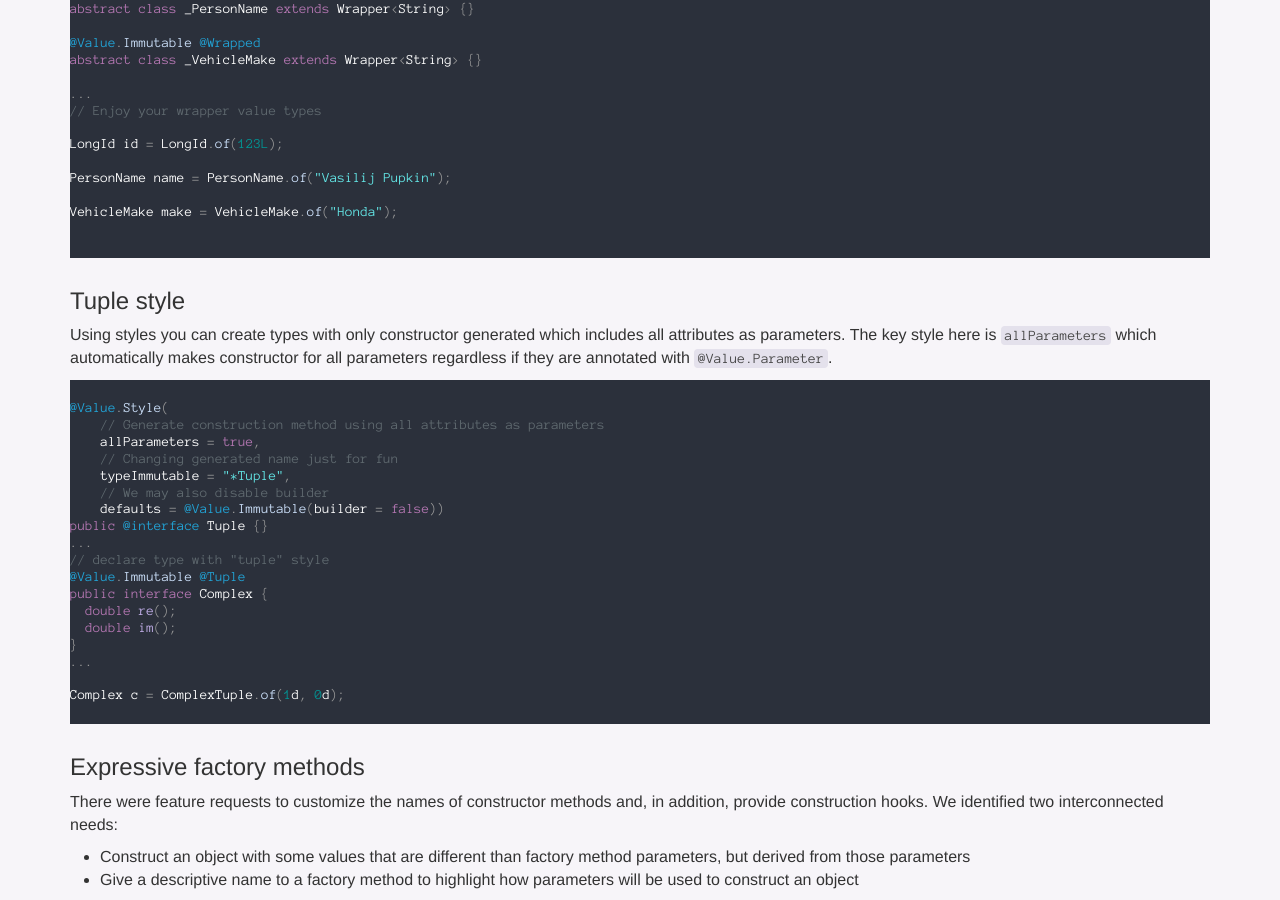
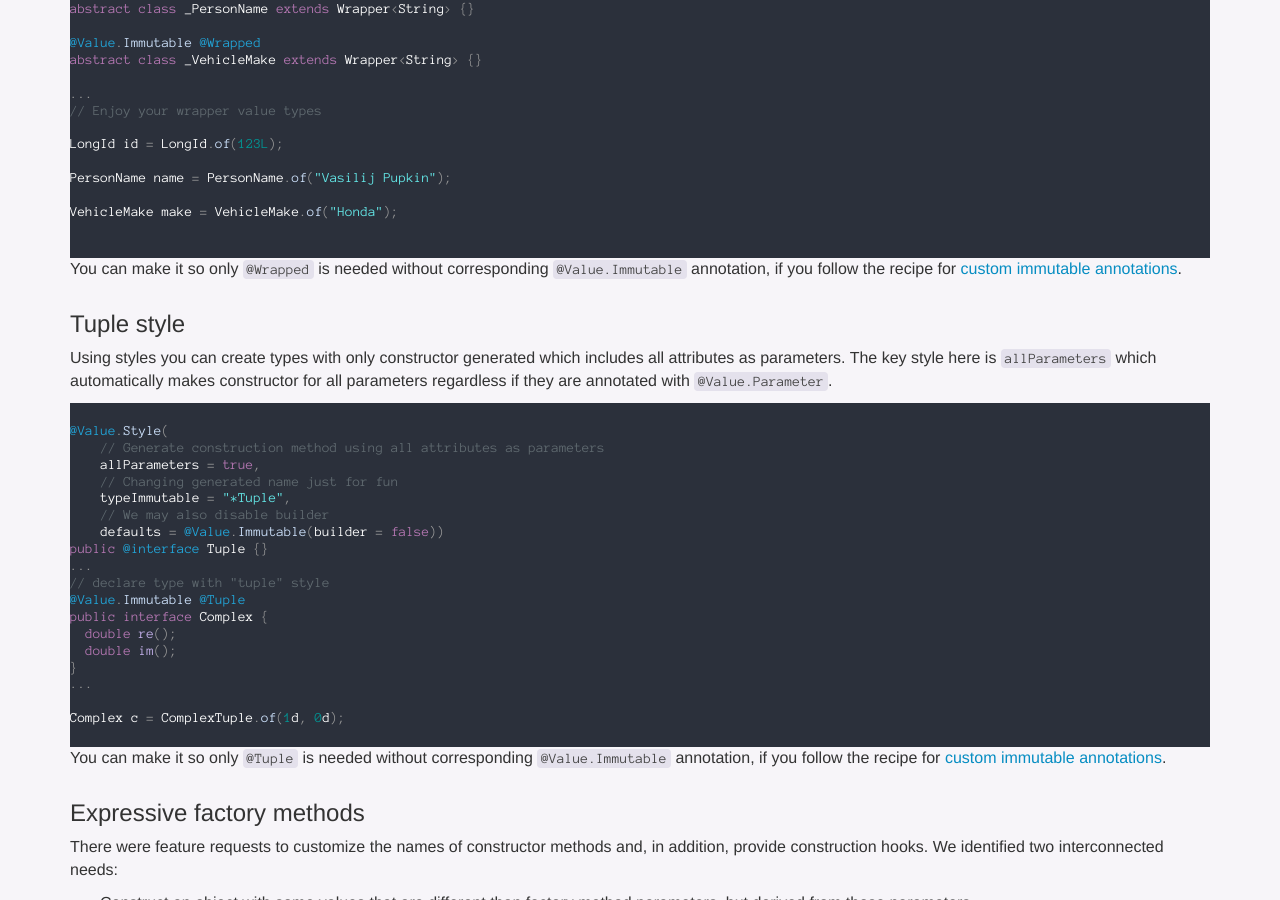
Before and after one commit to immutables/immutables.github.io, a Jekyll site: the page built from immutable.md, in a window 1280 px wide and 900 px high, scrolled down 18189 px. Built offline with Jekyll 4.4.1, drawn with Linux system fonts in a browser that asks for light colours; nearby versions of some CDN libraries; Markdown is read by kramdown in place of the engine named in the settings.

Commit message:
crosslink to custom immutable annotation

````diff
--- a/immutable.md
+++ b/immutable.md
@@ -1090,6 +1090,8 @@ VehicleMake make = VehicleMake.of("Honda");
 
 ```
 
+You can make it so only `@Wrapped` is needed without corresponding `@Value.Immutable` annotation, if you follow the recipe for [custom immutable annotations](http://immutables.github.io/style.html#custom-immutable-annotation).
+
 <a name="tuples"></a>
 ### Tuple style
 
@@ -1116,6 +1118,8 @@ public interface Complex {
 
 Complex c = ComplexTuple.of(1d, 0d);
 ```
+
+You can make it so only `@Tuple` is needed without corresponding `@Value.Immutable` annotation, if you follow the recipe for [custom immutable annotations](http://immutables.github.io/style.html#custom-immutable-annotation).
 
 ### Expressive factory methods
 
````
